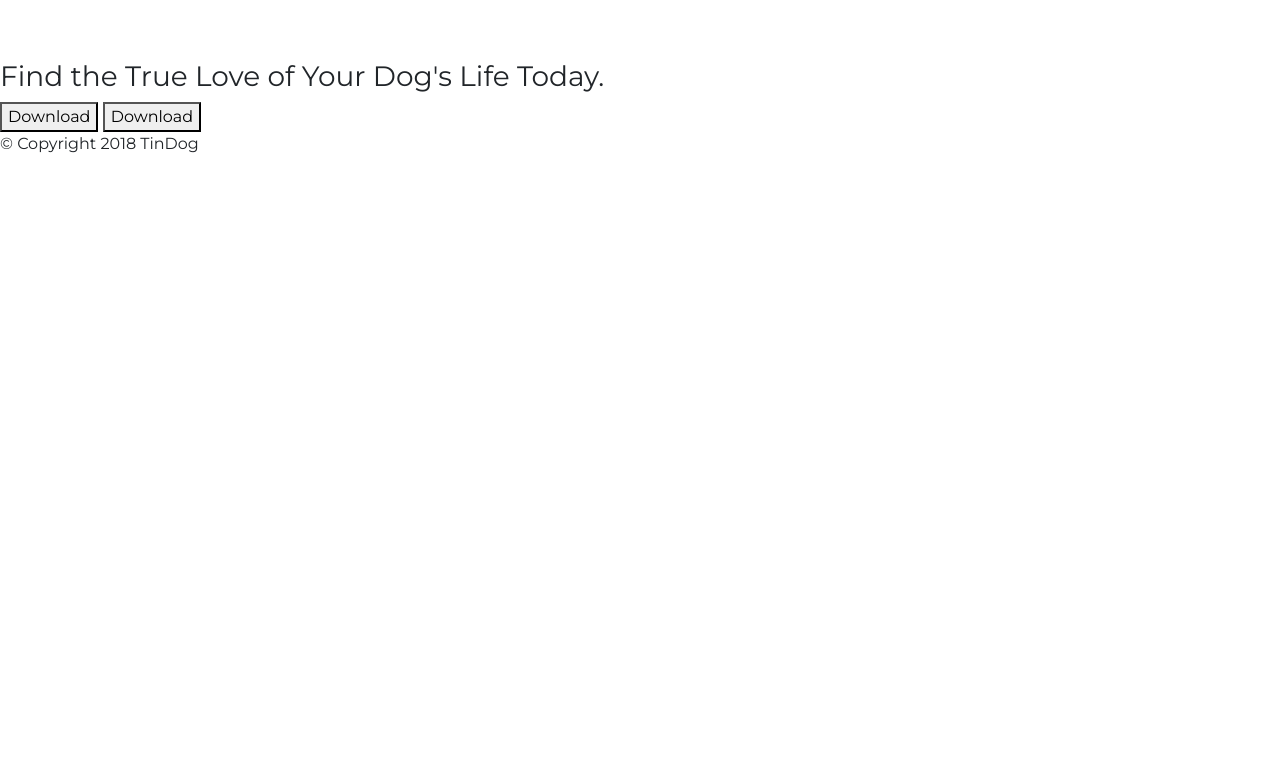
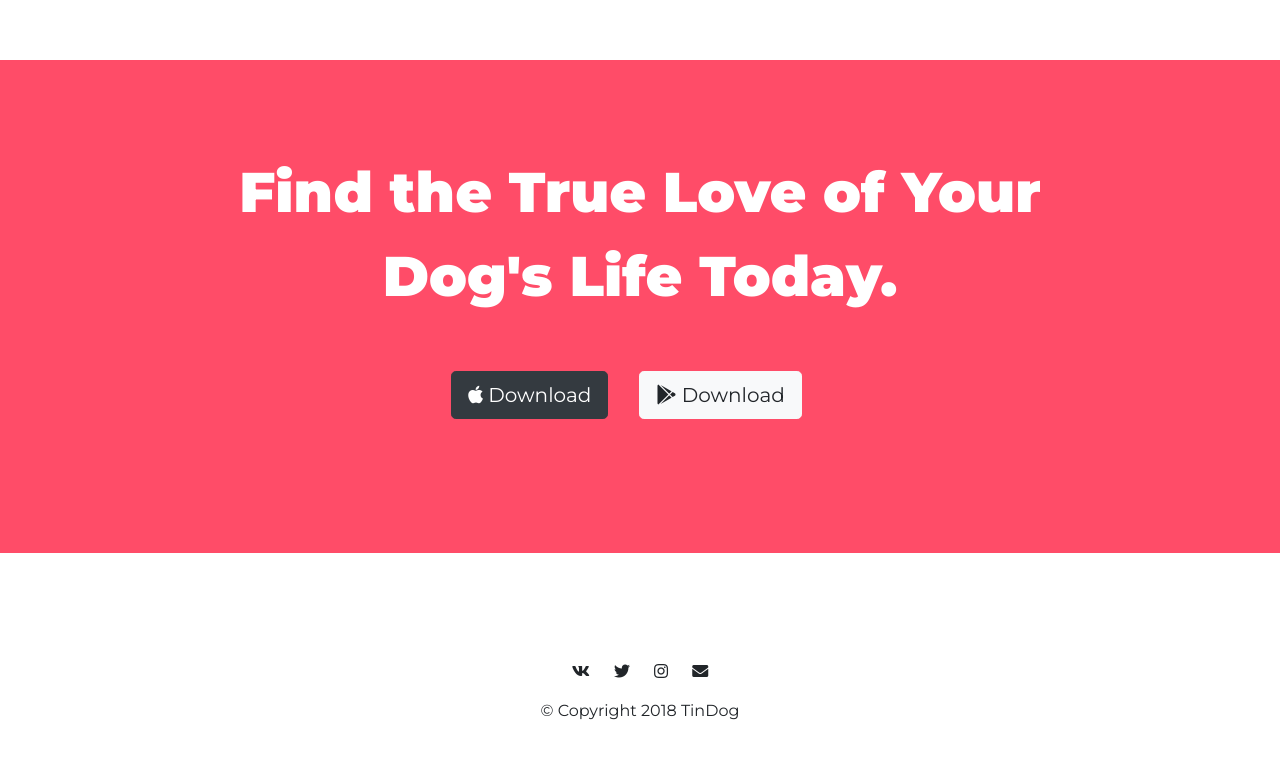
Before and after one commit to baddywolfy/TinDog, a plain HTML site: page index.html in a window 1280 px wide. Shown: the part 2677-3435 px from the top of the page. Before the commit the page ends 2849 px from the top, so only its background shows below. Drawn offline with nearby package versions, Linux system fonts and the light colour scheme.

Commit message:
28032019

```diff
--- a/css/styles.css
+++ b/css/styles.css
@@ -3,17 +3,6 @@
 
 body {
   font-family: 'Montserrat';
-}
-
-#title {
-  background-color: #ff4c68;
-  /*height: 82vh;*/
-  /*overflow: hidden;*/
-
-}
-
-.container-fluid {
-  padding: 3% 15% 9%;
 }
 
 h1 {
@@ -29,6 +18,17 @@ h2 {
   font-weight: 700;
   font-size: 3rem;
   line-height: 1.5;
+}
+
+#title {
+  background-color: #ff4c68;
+  /*height: 82vh;*/
+  /*overflow: hidden;*/
+
+}
+
+.container-fluid {
+  padding: 3% 15% 9%;
 }
 
 /* Navigation Bar */
@@ -127,6 +127,32 @@ h2 {
   padding: 3% 2%;
 }
 
+/* CTA Section */
+
+#cta {
+  background-color: #ff4c68;
+  color: #fff;
+  padding: 7% 15%;
+  text-align: center;
+}
+
+.cta-heading {
+  font-family: "Montserrat";
+  font-size: 3.5rem;
+  font-weight: 900;
+  line-height: 1.5;
+}
+
+/* Footer Section  */
+#footer {
+  padding: 7% 15%;
+  text-align: center;
+}
+
+#footer i {
+  margin: 20px 10px;
+}
+
 @media (max-width: 1028px) {
   #title {
     text-align: center;
--- a/index.html
+++ b/index.html
@@ -29,13 +29,13 @@
         <div class="collapse navbar-collapse" id="navbarTogglerDemo02">
           <ul class="navbar-nav ml-auto">
             <li class="nav-item">
-              <a class="nav-link" href="">Contact</a>
+              <a class="nav-link" href="#footer">Contact</a>
             </li>
             <li class="nav-item">
-              <a class="nav-link" href="">Pricing</a>
+              <a class="nav-link" href="#pricing">Pricing</a>
             </li>
             <li class="nav-item">
-              <a class="nav-link" href="">Download</a>
+              <a class="nav-link" href="#cta">Download</a>
             </li>
           </ul>
         </div>
@@ -196,9 +196,9 @@
 
   <section id="cta">
 
-    <h3>Find the True Love of Your Dog's Life Today.</h3>
-    <button type="button">Download</button>
-    <button type="button">Download</button>
+    <h3 class="cta-heading">Find the True Love of Your Dog's Life Today.</h3>
+    <button class="btn btn-lg btn-dark download-btn" type="button"><i class="fab fa-apple"></i> Download</button>
+    <button class="btn btn-lg btn-light download-btn" type="button"><i class="fab fa-google-play"></i> Download</button>
 
   </section>
 
@@ -206,7 +206,10 @@
   <!-- Footer -->
 
   <footer id="footer">
-
+    <i class="social-icon fab fa-vk"></i>
+    <i class="social-icon fab fa-twitter"></i>
+    <i class="social-icon fab fa-instagram"></i>
+    <i class="social-icon fas fa-envelope"></i>
     <p>© Copyright 2018 TinDog</p>
 
   </footer>
```
